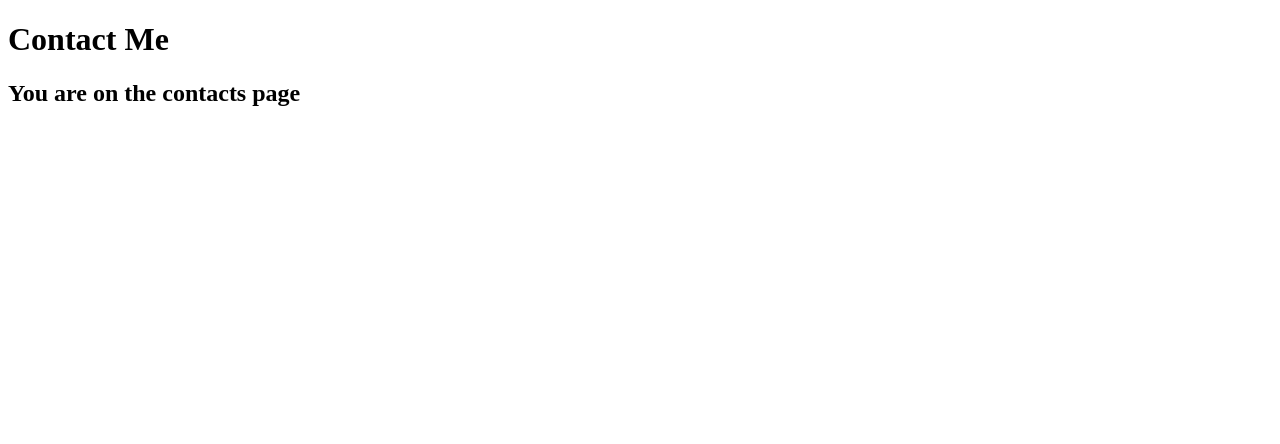
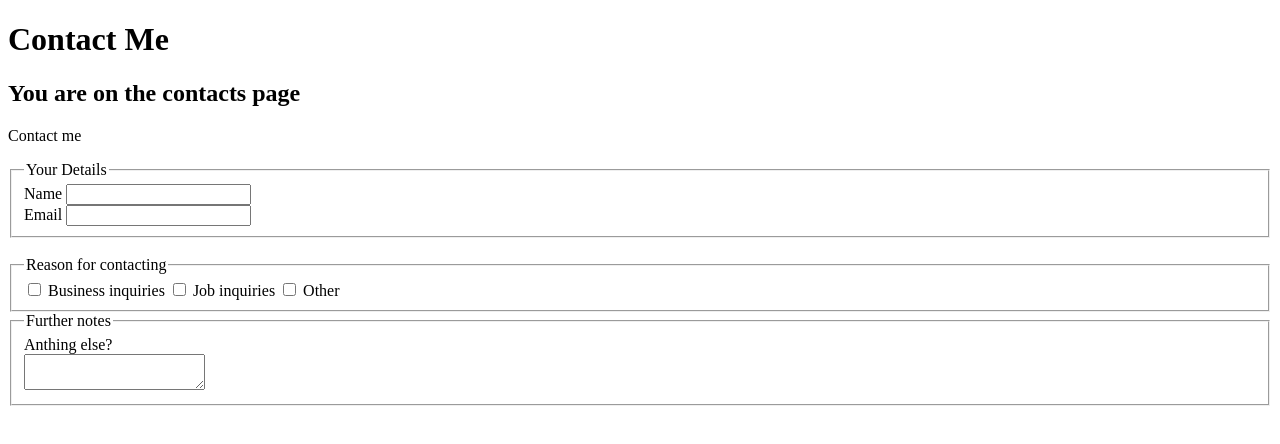
Before and after one commit to KhadraMohamed/Portfolio, a plain HTML site: page pages/contact.html in a window 1280 px wide. Drawn offline with Linux system fonts and the light colour scheme.

Commit message:
comitting pages

```diff
--- a/pages/contact.html
+++ b/pages/contact.html
@@ -6,5 +6,31 @@
       <body>
           <h1> Contact Me </h1>
           <h2> You are on the contacts page </h2>
+          <p> Contact me </p>
+          <form>
+              <fieldset>
+                  <legend> Your Details </legend>
+                  <label for ="Name"> Name </label>
+                  <input id= "Name" type ="text">
+              <br>
+              <label for="Email"> Email </label>
+              <input id="Email" type="text">
+              </fieldset>
+              <br>
+              <fieldset>
+                  <legend> Reason for contacting </legend>
+                  <input type ="checkbox" name= "reason for contacting" value= "Business inquiries"> Business inquiries
+                  <input type="checkbox" name= "reason for contacting" value="Job inquiries"> Job inquiries
+                  <input type= "checkbox" name= "reason for contacting" value= "Other"> Other
+              </fieldset>
+              <fieldset>
+                  <legend> Further notes </legend>
+                  <label for="Anything else?"> Anthing else? </label>
+                  <br>
+                  <textarea id="notes"></textarea>
+              </fieldset>
+
+
+
       </body>
   </html>
```
